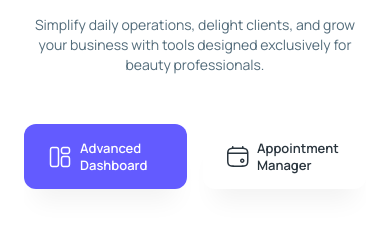
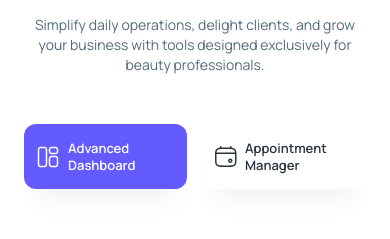
Before and after one commit to MohammadAlamin99/harem-landing-page, a Next.js app: page / in a window 390 px wide. Shown: the part 1360-1599 px from the top of the page. Built offline with nearby package versions, Linux system fonts and the light colour scheme.

Commit message:
update PromotionSection to adjust responsive slides and button styling

```diff
--- a/src/components/section/PromotionSection.tsx
+++ b/src/components/section/PromotionSection.tsx
@@ -328,7 +328,7 @@ export default function PromotionSection() {
                                 768: { slidesPerView: 3 },
                                 900: { slidesPerView: 3 },
                                 1024: { slidesPerView: 4 },
-                                // 1260: { slidesPerView: 5 },
+                                1260: { slidesPerView: 5 },
                             }}
                             className="py-2"
                         >
@@ -338,8 +338,8 @@ export default function PromotionSection() {
                                         <button
                                             onClick={() => handleTabClick(index)}
                                             className={`w-full
-                                                    px-6 py-4 flex items-center shrink-0 gap-2
-                                                    text-[13px] sm:text-[14px] md:text-[16px]
+                                                    px-3 py-4 flex items-center shrink-0 gap-2
+                                                    text-[13px] sm:text-[14px] md:text-[15px]
                                                     leading-tight text-start
                                                     rounded-xl font-semibold transition-all duration-300
                                                     shadow-[0_24px_24px_-12px_rgba(0,0,0,0.05)]
```
